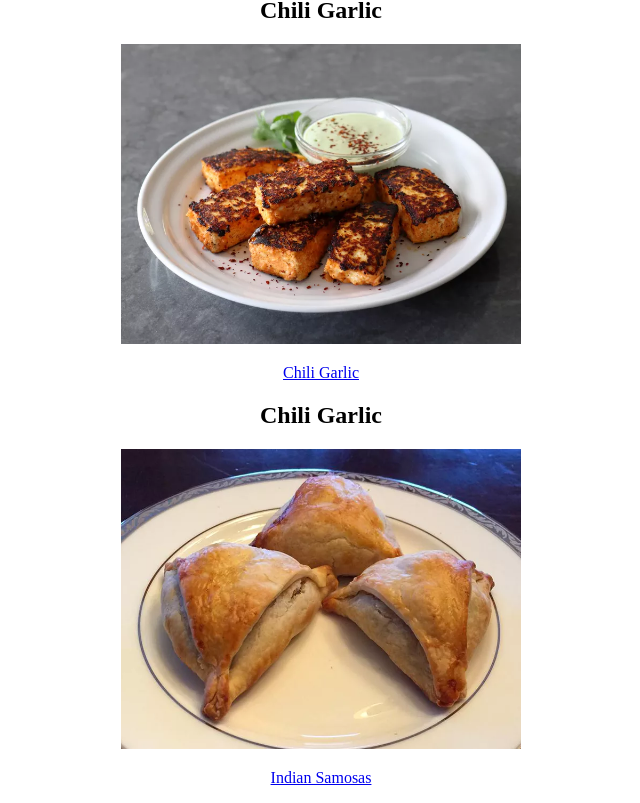
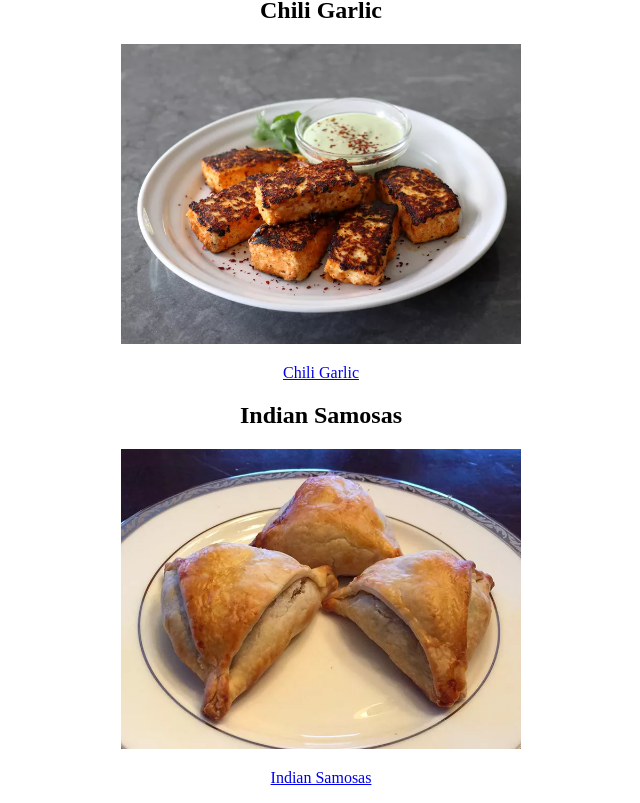
Before and after one commit to Pradeep45-haha/odin-recipes, a plain HTML site: page index.html in a window 1280 px wide. Shown: the part 588-1391 px from the top of the page, without its empty margins (339-979 px from the left). Drawn offline with Linux system fonts and the light colour scheme.

Commit message:
error fixed

```diff
--- a/index.html
+++ b/index.html
@@ -23,7 +23,7 @@
             <p>Chili Garlic</p>
         </a>
         <li>
-            <h2>Chili Garlic</h2>
+            <h2>Indian Samosas</h2>
         </li>
         <a href="recipes/samosas.html"><img src="assets/images/samosas.png" width="400">
             <p>Indian Samosas</p>
```
